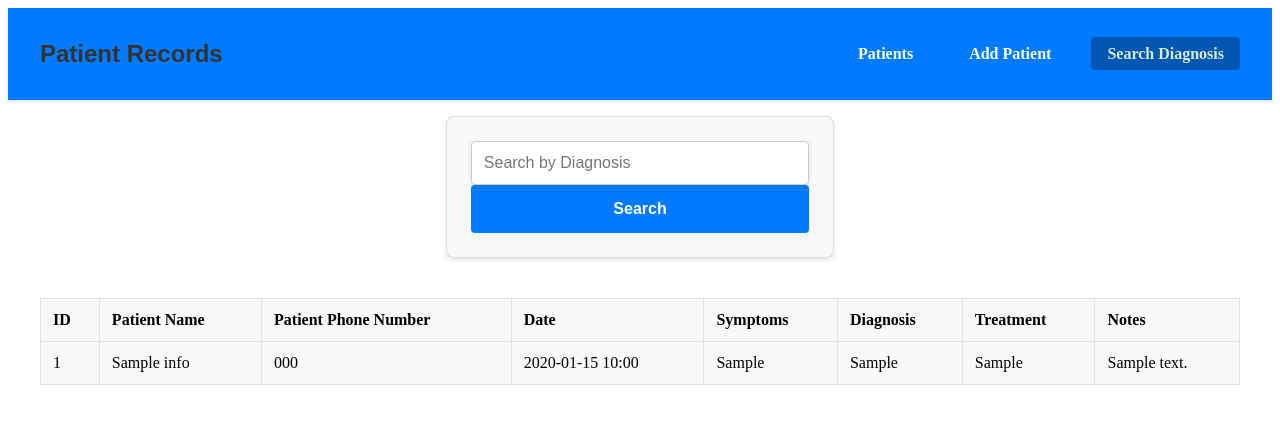
After one commit to aslampa17/patient_info, a Flask app: page /diagnosis_search in a window 1280 px wide. The commit adds this page. Shown: the top 424 px of the page. Run offline with Flask 3, Linux system fonts and the light colour scheme; tables that the repository leaves empty hold one stand-in row (values such as "Sample post").

```diff
--- a/patients/routes.py
+++ b/patients/routes.py
@@ -1,7 +1,7 @@
 import csv
-from flask import render_template, request, redirect, send_file, url_for, flash
+from flask import jsonify, render_template, request, redirect, send_file, url_for, flash
 import io
-from sqlalchemy import or_, select
+from sqlalchemy import func, or_, select
 from . import patients_bp
 from models import db, PatientInfo, Visit
 from patients.forms import PatientForm, VisitForm
@@ -21,6 +21,24 @@ def display_patients():
     statement = statement.order_by(PatientInfo.created_at.desc())
     patients = db.session.execute(statement).scalars().all()
     return render_template('patients.html', patients=patients)
+
+@patients_bp.route('/patients/autocomplete', methods=['GET'])
+def autocomplete_patients():
+    term = request.args.get('term', '').strip()
+
+    if not term:
+        return jsonify([])
+
+    query = select(PatientInfo.phone).where(
+        or_(
+            PatientInfo.name.ilike(f'%{term}%'),
+            PatientInfo.phone.ilike(f'%{term}%')
+        )
+    ).limit(10)
+
+    results = db.session.execute(query).scalars().all()
+    return jsonify(results)
+
 
 
 @patients_bp.route('/patients/<int:pid>', methods=['GET'])
@@ -198,3 +216,29 @@ def delete_visit(pid, vid):
             return redirect(url_for('patients.display_visits', pid=pid))
     else:
         return render_template('delete_visit_confirmation.html', patient=patient, visit=visit)
+
+@patients_bp.route('/diagnosis_search', methods=['GET','POST'])
+def diagnosis_search():
+    search_term = request.args.get('search')
+    statement = select(Visit)
+
+    if search_term:
+        terms = [term.replace(' ', '').strip() for term in search_term.split(',') if term.strip()]
+        filters = []
+
+        # Remove spaces from diagnosis field for comparison
+        clean_diag = func.replace(Visit.diagnosis, ' ', '')
+
+        for term in terms:
+            filters.append(or_(
+                clean_diag == term,
+                clean_diag.like(f'{term},%'),
+                clean_diag.like(f'%,{term}'),
+                clean_diag.like(f'%,{term},%')
+            ))
+
+        statement = statement.where(or_(*filters))
+
+    statement = statement.order_by(Visit.visit_date.desc())
+    visits = db.session.execute(statement).scalars().all()
+    return render_template('diagnosis_search.html', visits=visits)
--- /dev/null
+++ b/templates/diagnosis_search.html
@@ -0,0 +1,46 @@
+{% extends 'layout.html' %}
+{% block content %}
+<div class="search-container pb-3">
+    <form method="GET" action="{{ url_for('patients.diagnosis_search') }}">
+      <input
+        type="text"
+        name="search"
+        placeholder="Search by Diagnosis"
+        value="{{ request.args.get('search', '') }}"
+        class="form-control"
+      />
+      <button type="submit" class="btn btn-primary mt-2">Search</button>
+    </form>
+  </div>
+<div class="table-responsive">
+<table class="table table-striped">
+      <thead>
+        <tr>
+          <th>ID</th>
+          <th>Patient Name</th>
+          <th>Patient Phone Number</th>
+          <th>Date</th>
+          <th>Symptoms</th>
+          <th>Diagnosis</th>
+          <th>Treatment</th>
+          <th>Notes</th>
+        </tr>
+      </thead>
+      <tbody>
+        {% for visit in visits %}
+        <tr>
+          <td data-label="ID">{{ visit.id }}</td>
+          <td data-label="ID">{{ visit.patient.name }}</td>
+          <td data-label="ID">{{ visit.patient.phone }}</td>
+          <td data-label="Date">{{ visit.visit_date.strftime('%Y-%m-%d %H:%M') }}</td>
+          <td data-label="Symptoms">{{ visit.symptoms }}</td>
+          <td data-label="Diagnosis">{{ visit.diagnosis }}</td>
+          <td data-label="Treatment">{{ visit.treatment }}</td>
+          <td data-label="Notes">{{ visit.notes }}</td>
+        </tr>
+        {% endfor %}
+      </tbody>
+</table>
+</div>
+
+{% endblock %}
--- a/templates/layout.html
+++ b/templates/layout.html
@@ -41,6 +41,13 @@
                 >Add Patient</a
               >
             </li>
+            <li>
+              <a
+                href="{{ url_for('patients.diagnosis_search') }}"
+                class="{{ 'active' if request.endpoint == 'patients.diagnosis_search' else '' }}"
+                >Search Diagnosis</a
+              >
+            </li>
           </ul>
         </nav>
       </div>
```
Also changed, not shown: templates/patients.html (+31 -30 lines), 1 other file.
